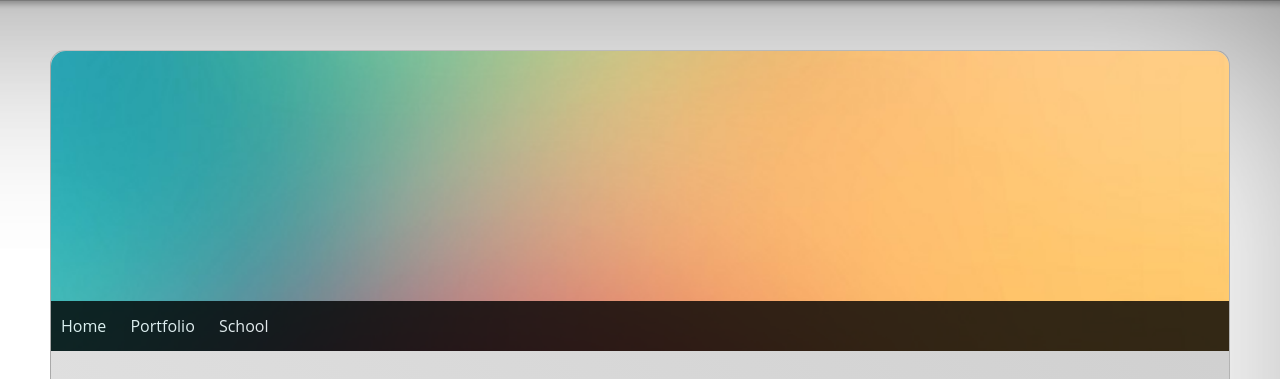
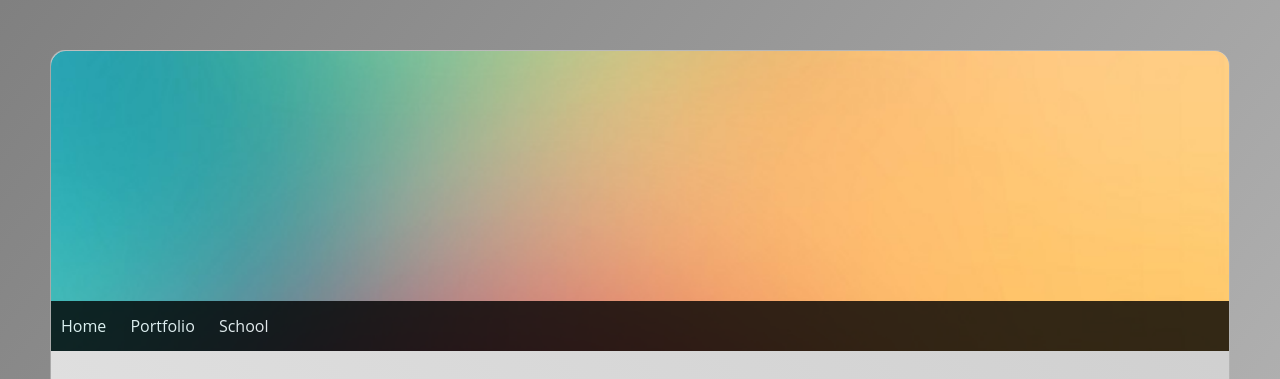
Before and after one commit to jalonenrichard/Veebirakendused-HTML-CSS, a plain HTML site: page htmlTest/index.html in a window 1280 px wide. Shown: the top 379 px of the page. Drawn offline with Linux system fonts and the light colour scheme.

Commit message:
gradient background

```diff
--- a/htmlTest/style.css
+++ b/htmlTest/style.css
@@ -1,15 +1,18 @@
 html, body {
     margin: 0;
     padding: 0;
-    height: 100%;
 }
 
 html {
-    background: url(Images/background.png) no-repeat center center fixed;
-    -webkit-background-size: cover;
-    -moz-background-size: cover;
-    -o-background-size: cover;
+    background: #cccccc;
+    background: -webkit-linear-gradient( to left top, #cccccc, rgb(128, 128, 128));
+    background: -moz-linear-gradient( to left top, #cccccc, rgb(128, 128, 128));
+    background: -ms-linear-gradient( to left top, #cccccc, rgb(128, 128, 128));
+    background: -o-linear-gradient( to left top, #cccccc, rgb(128, 128, 128));
+    background: linear-gradient( to left top, #cccccc, rgb(128, 128, 128));
+    background-repeat: no-repeat;
     background-size: cover;
+    min-height: 100%
 }
 
 body {
```
